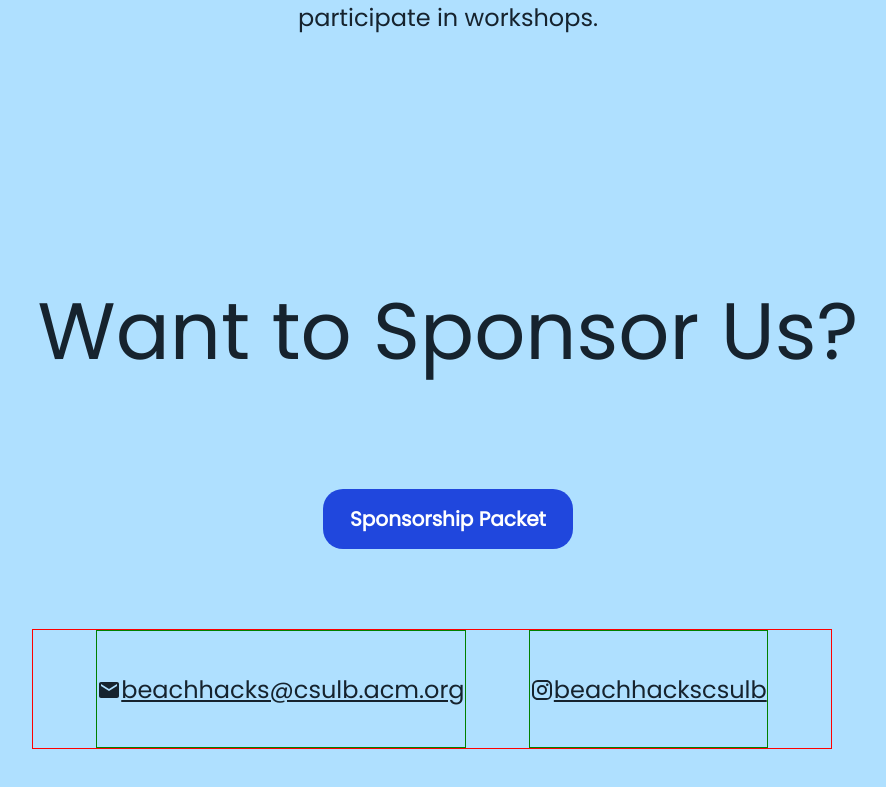
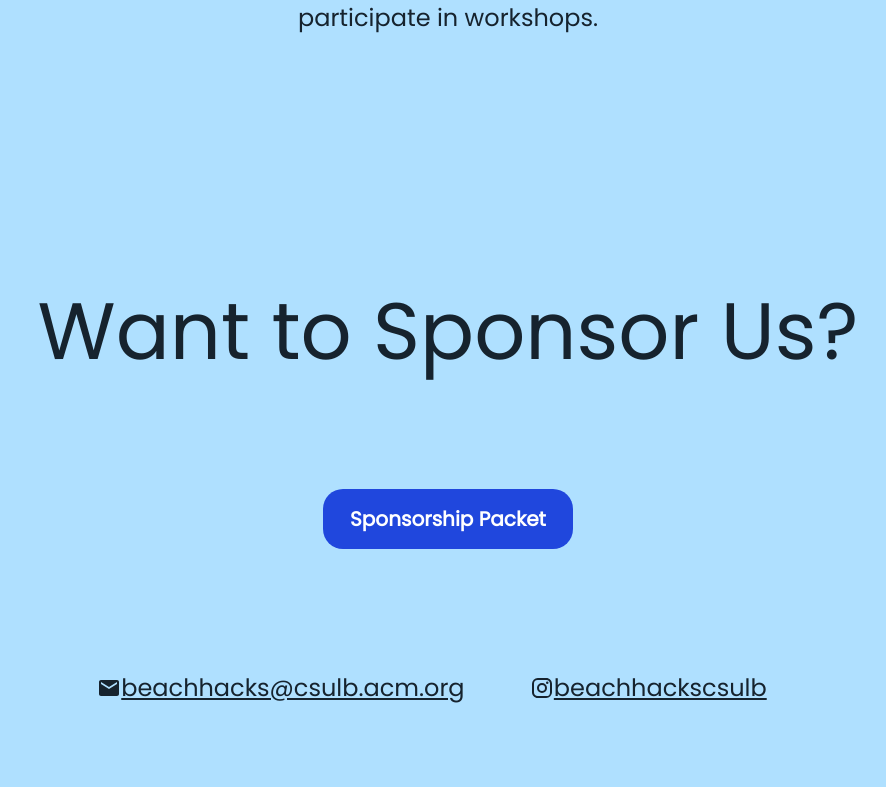
Before and after one commit to BeachHacks/beachhacks-2023-temp, a React (Create React App) app in the folder website/: page / in a window 1280 px wide. Shown: the part 1635-2422 px from the top of the page, without its empty margins (192-1078 px from the left). Built offline with nearby package versions, Linux system fonts and the light colour scheme.

Commit message:
remove compilation warnings

```diff
--- a/website/src/App.js
+++ b/website/src/App.js
@@ -1,11 +1,8 @@
+import About from "./About";
 import Home from "./Home";
-import About from "./About";
 import Sponsor from "./Sponsor";
 
 import "./styles/App.css";
-
-import Grid from "@mui/material/Grid";
-import Typography from "@mui/material/Typography";
 
 function App() {
   return (
--- a/website/src/Home.js
+++ b/website/src/Home.js
@@ -5,7 +5,6 @@
 import dropDown from "./assets/scrollDownButton.png";
 
 import Grid from "@mui/material/Grid";
-import Typography from "@mui/material/Typography";
 
 function Home() {
   return (
--- a/website/src/Sponsor.js
+++ b/website/src/Sponsor.js
@@ -1,10 +1,9 @@
-import "./styles/App.css";
-import { Button } from "@mui/material";
+import InstagramIcon from "@mui/icons-material/Instagram";
+import MailIcon from "@mui/icons-material/Mail";
+import { Link } from "@mui/material";
 import Grid from "@mui/material/Grid";
 import Typography from "@mui/material/Typography";
-import MailIcon from "@mui/icons-material/Mail";
-import InstagramIcon from "@mui/icons-material/Instagram";
-import { Link } from "@mui/material";
+import "./styles/App.css";
 
 import React from "react";
 
@@ -27,6 +26,7 @@
             target="_blank"
             class="button-18"
             role="button"
+            rel="noreferrer"
           >
             Sponsorship Packet
           </a>
@@ -37,10 +37,10 @@
           direction="row"
           justifyContent="space-evenly"
           alignItems="center"
-          border="1px solid red"
+          // border="1px solid red"
           mt={10}
         >
-          <Grid border="1px solid green" item display="flex">
+          <Grid item display="flex">
             <Typography mt={5.8}>
               <MailIcon />
             </Typography>
@@ -48,11 +48,12 @@
               href="mailto:beachhacks@csulb.acm.org"
               color="inherit"
               target="_blank"
+              rel="noreferrer"
             >
               <h5>beachhacks@csulb.acm.org</h5>
             </Link>
           </Grid>
-          <Grid border="1px solid green" item display="flex">
+          <Grid item display="flex">
             <Typography mt={5.8}>
               <InstagramIcon />
             </Typography>
@@ -60,6 +61,7 @@
               href="https://www.instagram.com/beachhackscsulb/?hl=en"
               color="inherit"
               target="_blank"
+              rel="noreferrer"
             >
               <h5>beachhackscsulb</h5>
             </Link>
```
Also changed, not shown: website/src/About.js (+0 -7 lines).
